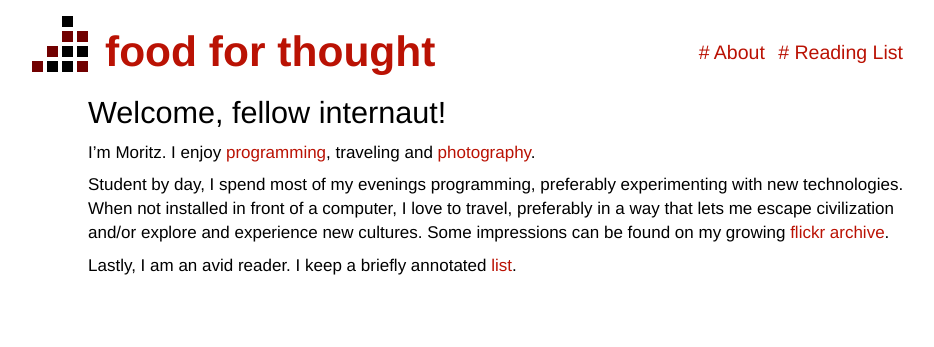
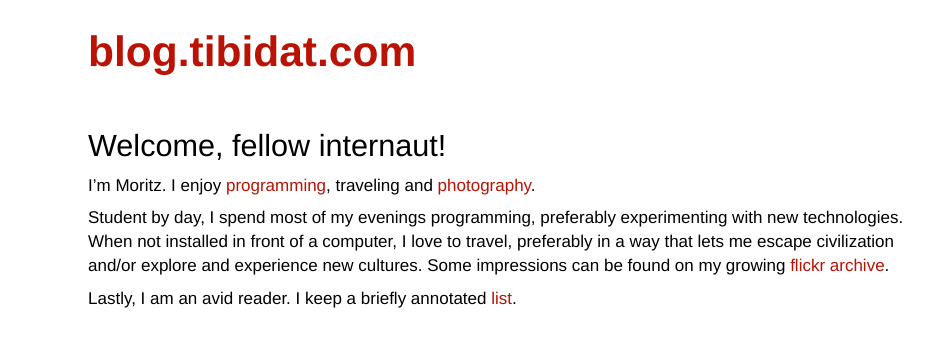
Before and after one commit to m2w/m2w.github.com, a Jekyll site: the page built from about.md, in a window 1280 px wide. Shown: the top 347 px of the page, without its empty margins (136-1070 px from the left). Built offline with Jekyll 4.4.1, drawn with Linux system fonts in a browser that asks for light colours; some web fonts are replaced.

Commit message:
Updated the main layouts according to the redesign.

```diff
--- a/_layouts/base.html
+++ b/_layouts/base.html
@@ -1,13 +1,15 @@
 <!DOCTYPE html>
 <head>
   <meta charset="utf-8">
+  <meta http-equiv="X-UA-Compatible" content="IE=edge">
   <meta name="description" content="A blog on programming, learning and traveling">
   <meta name="viewport" content="width=device-width, initial-scale=1">
 
   <title>{{ page.title }}</title>
 
+  <link href='http://fonts.googleapis.com/css?family=Average&subset=latin-ext' rel='stylesheet' type='text/css'>
   <link href="/static/css/main.css" rel="stylesheet" type="text/css">
-    <script src="/bower_components/jquery/dist/jquery.min.js"></script>
+  <script type="text/javascript" src="/bower_components/jquery/dist/jquery.min.js"></script>
   <script type="text/javascript" src="/bower_components/talaria/dist/talaria.min.js"></script>
   <script type="text/javascript">
     talaria.init({REPOSITORY_NAME: 'm2w.github.com', GITHUB_USERNAME: 'm2w'});
@@ -16,26 +18,8 @@
 </head>
 <body>
   <div id="container">
-        <div id="header">
-        <div id="logo"></div>
-            <div id="nav">
-                <div id="nav-left">
-                    <h1><a href="/">{{ site.title }}</a></h1>
-                </div>
-                <div id="nav-right">
-                  <div id="nav-sm">
-                    <a href="#" id="drop">&#8801;</a>
-                    <ul>
-                      <li><a href="/about.html">About</a></li>
-                      <li><a href="/readinglist.html">Reading List</a></li>
-                    </ul>
-                  </div>
-                  <div id="nav-lg">
-                    <a href="/about.html"># About</a>
-                    <a href="/readinglist.html"># Reading List</a>
-                  </div>
-                </div>
-            </div>
+    <div id="header" class="center">
+      <h1><a href="/" id="title">blog.tibidat.com</a></h1>
     </div>
     {{content}}
   </div>
--- a/_layouts/post.html
+++ b/_layouts/post.html
@@ -3,7 +3,9 @@ layout: base
 ---
 <article>
   <header>
-        <h2><a href="{{ page.url }}" class="permalink">{{ page.title }}</a></h2>
+    <h2 class="no-margin-bot">
+      <a href="{{ page.url }}" class="permalink">{{ page.title }}</a>
+    </h2>
     <small class="date">Posted {{ page.date | date_to_string }}.</small>
     {% if page.tags and page.tags != empty %}
     <small>Tagged: {% for tag in page.tags %}
```
Lines whose indentation alone changed are shown as unchanged.
